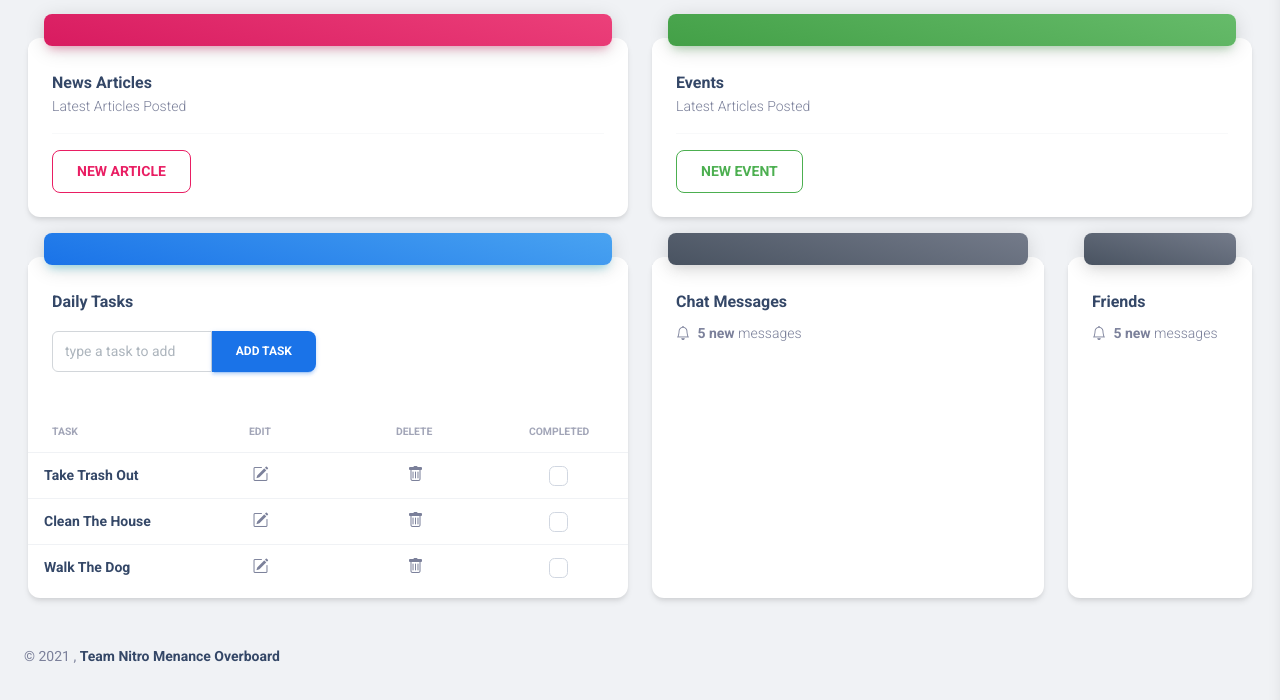
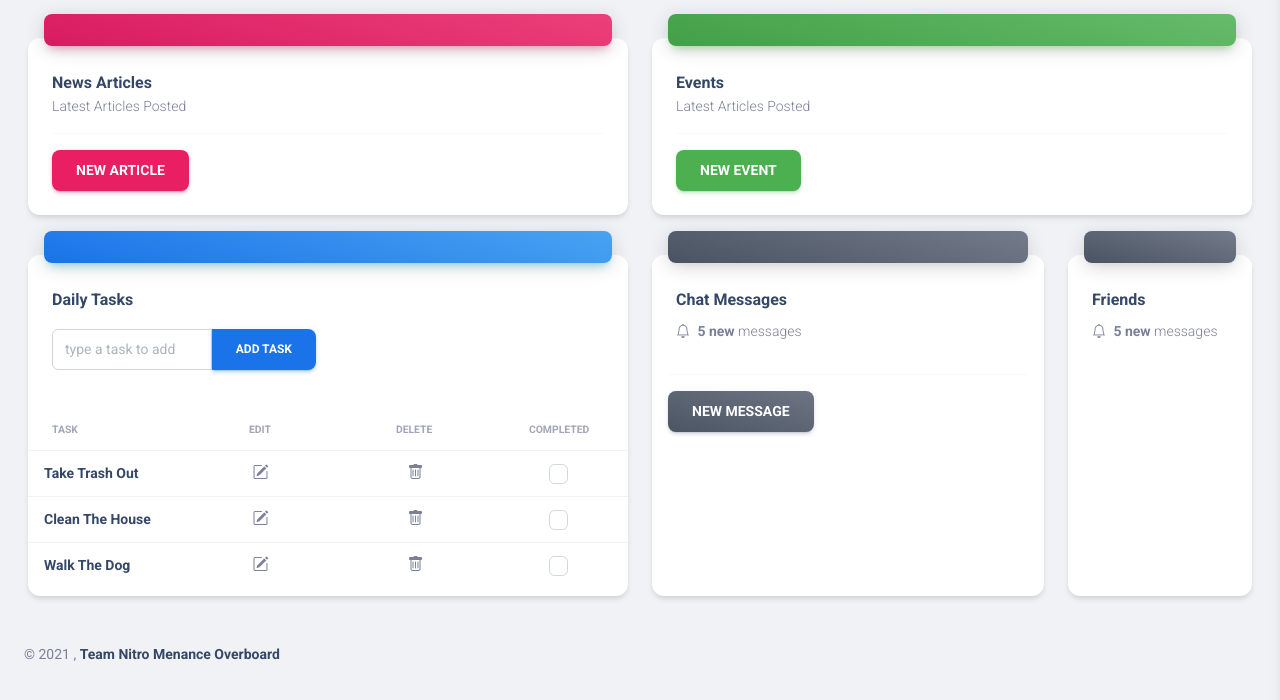
Before and after one commit to NewForce-Cohort-5/nutshell-nitro-menance-overboard, a plain HTML site: page src/dashboard.html in a window 1280 px wide. Shown: the part 72-772 px from the top of the page. Drawn offline with nearby package versions, Linux system fonts and the light colour scheme.

Commit message:
new message btn added to chat messages section

```diff
--- a/src/dashboard.html
+++ b/src/dashboard.html
@@ -531,7 +531,7 @@
               <div class="d-flex">
                 <button
                   type="button"
-                  class="btn btn-outline-primary text-sm my-auto me-1 mb-0"
+                  class="btn btn-primary text-sm my-auto me-1 mb-0"
                 >
                   New Article
                 </button>
@@ -573,7 +573,7 @@
               <div class="d-flex">
                 <button
                   type="button"
-                  class="btn btn-outline-success text-sm my-auto me-1 mb-0"
+                  class="btn btn-success text-sm my-auto me-1 mb-0"
                 >
                   New Event
                 </button>
@@ -805,7 +805,15 @@
                   <span class="font-weight-bold ms-1">5 new</span> messages
                 </p>
               </div>
-              <div class="card-body p-3"></div>
+
+              <div class="card-body p-3">
+                <hr class="dark horizontal" />
+                <div class="d-flex">
+                  <button type="button" class="btn btn-secondary bg-gradient-secondary text-sm my-auto me-1 mb-3">
+                    New Message
+                   </button>
+              </div>
+              </div>
             </div>
           </div>
 
```
